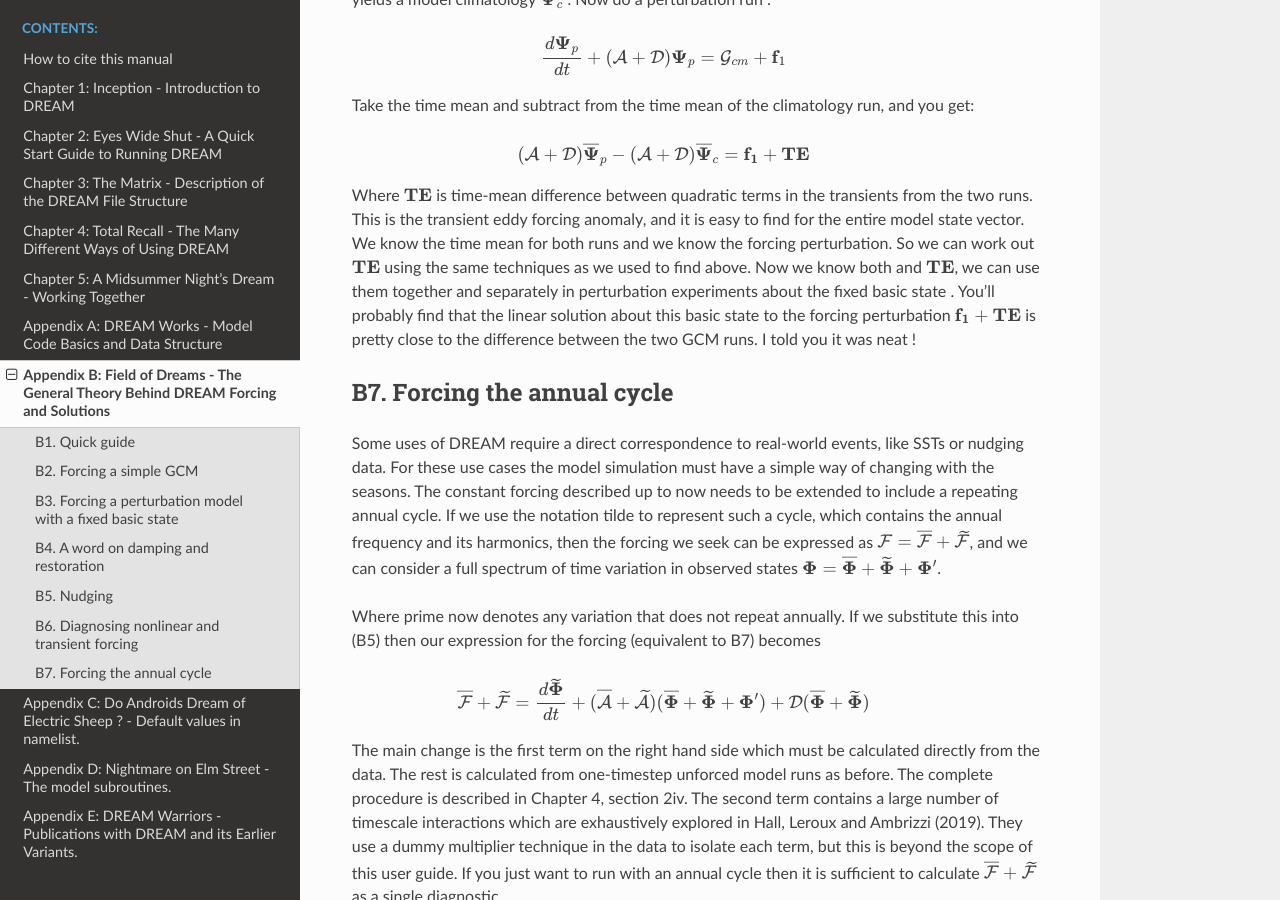
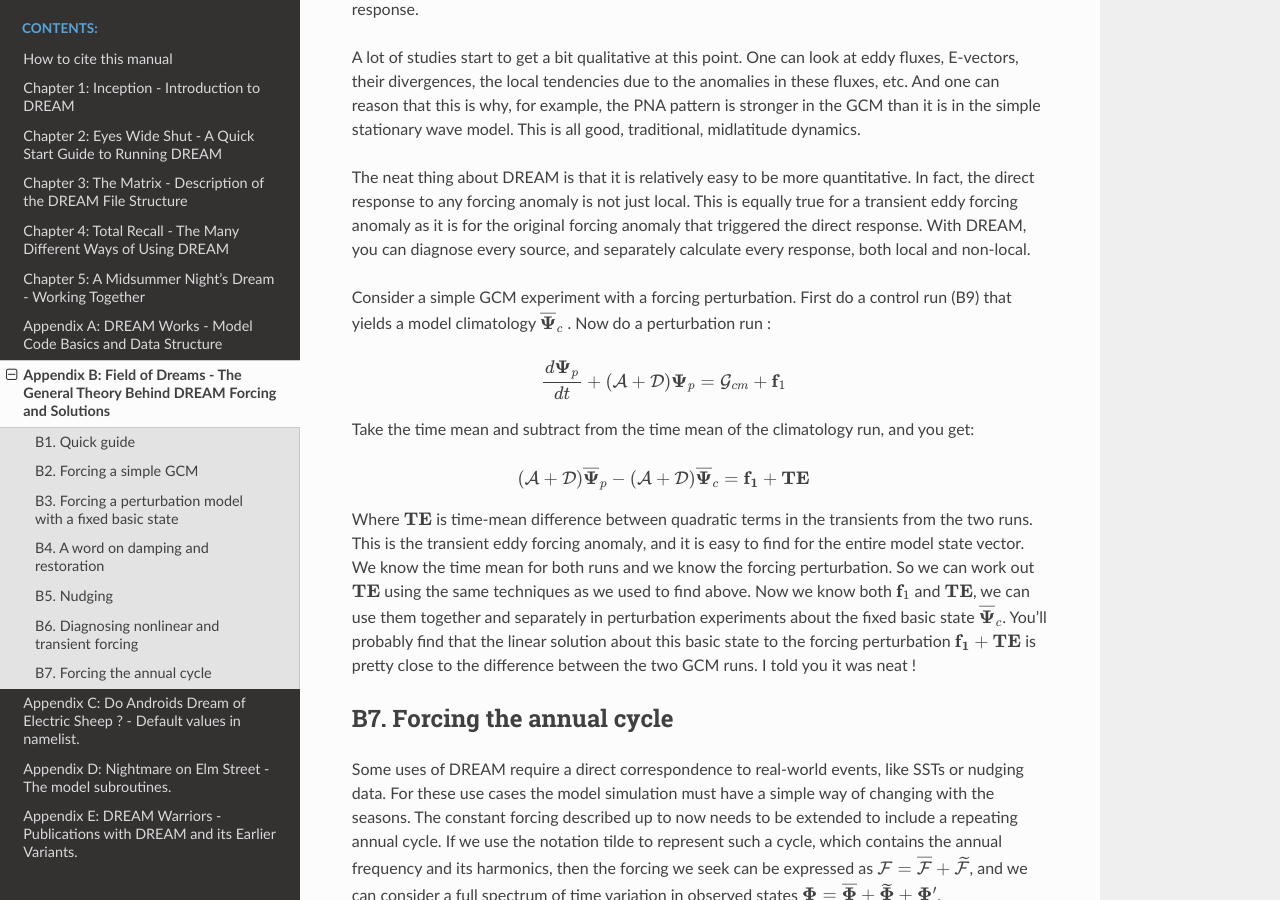
Before and after one commit to dream-gcm/usermanual, a Sphinx documentation site: the page built from source/AppendixB.md, in a window 1280 px wide and 900 px high, scrolled down 6891 px. Built offline with Sphinx 7.4.7 and the Read the Docs theme 2.0.0, drawn with Linux system fonts in a browser that asks for light colours; some of the changed text lies outside the part shown.

Commit message:
SLX: Upd appendix B overline

```diff
--- a/source/AppendixB.md
+++ b/source/AppendixB.md
@@ -268,7 +271,7 @@
    \end{eqnarray}
 $$
 
-Where ${\bf TE}$ is time-mean difference between quadratic terms in the transients from the two runs. This is the transient eddy forcing anomaly, and it is easy to find for the entire model state vector. We know the time mean for both runs and we know the forcing perturbation. So we can work out ${\bf TE}$ using the same techniques as we used to find  above. Now we know both  and ${\bf TE}$, we can use them together and separately in perturbation experiments about the fixed basic state .  You’ll probably find that the linear solution about this basic state to the forcing perturbation ${\bf f_1} + {\bf TE}$  is pretty close to the difference between the two GCM runs. I told you it was neat !
+Where ${\bf TE}$ is time-mean difference between quadratic terms in the transients from the two runs. This is the transient eddy forcing anomaly, and it is easy to find for the entire model state vector. We know the time mean for both runs and we know the forcing perturbation. So we can work out ${\bf TE}$ using the same techniques as we used to find  above. Now we know both ${\bf f}_1$ and ${\bf TE}$, we can use them together and separately in perturbation experiments about the fixed basic state $\overline{\bf \Psi}_c$.  You’ll probably find that the linear solution about this basic state to the forcing perturbation ${\bf f_1} + {\bf TE}$  is pretty close to the difference between the two GCM runs. I told you it was neat !
 
 
 ## B7. Forcing the annual cycle
```
Also changed, not shown: other parts of source/AppendixB.md (+3 -0 lines).
